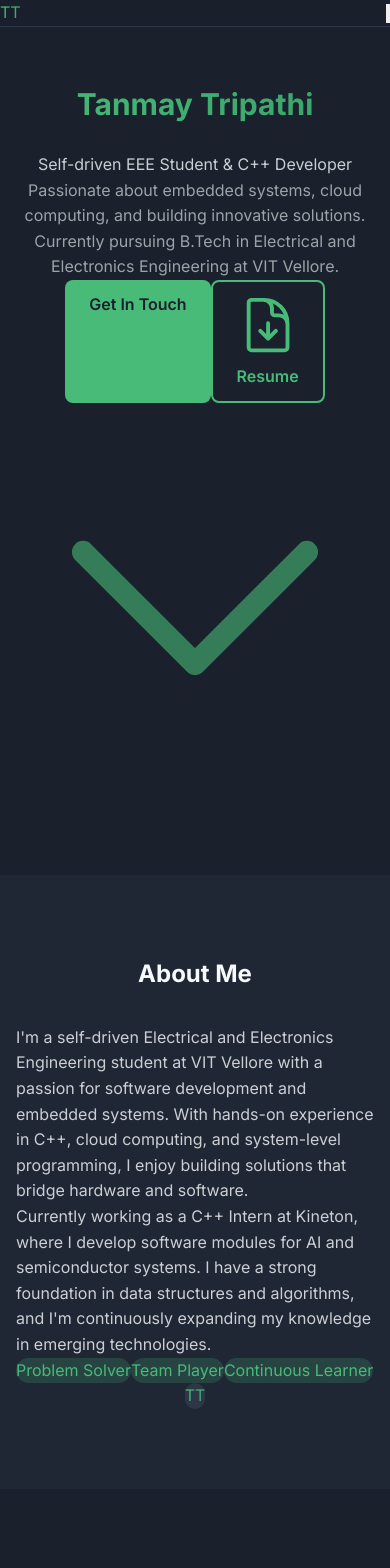
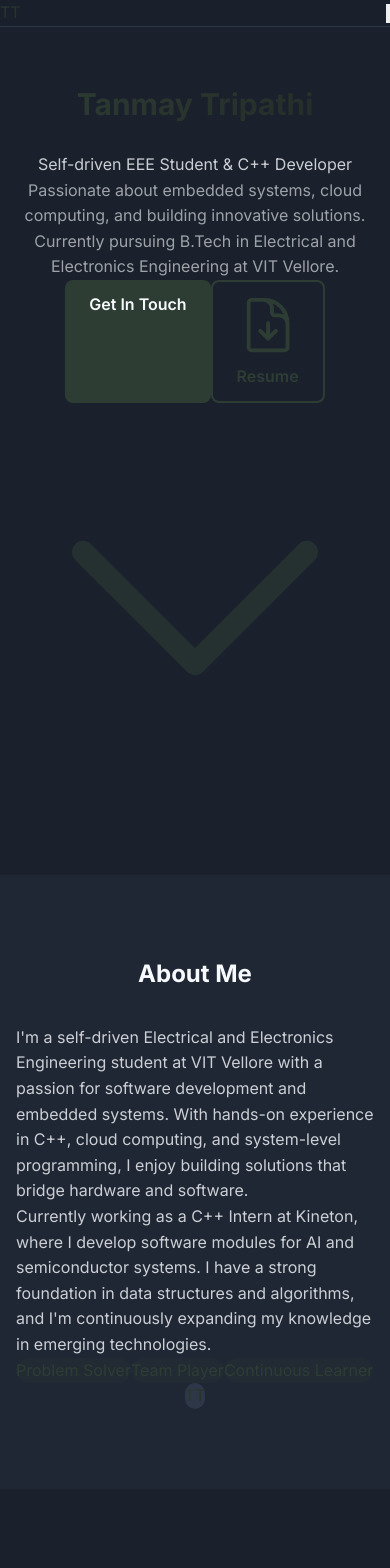
Before and after one commit to rhyode/portfolio, a Next.js app: page / in a window 390 px wide. Shown: the top 1568 px of the page. Built offline with nearby package versions, Linux system fonts and the light colour scheme.

Commit message:
Fix mobile navigation z-index and update accent color to darker green

```diff
--- a/src/app/globals.css
+++ b/src/app/globals.css
@@ -43,18 +43,18 @@
     }
 
     ::-webkit-scrollbar-thumb:hover {
-        background: #48bb78;
+        background: #2d3d34;
     }
 
     /* Selection styling */
     ::selection {
-        background: #48bb78;
+        background: #2d3d34;
         color: #1a202c;
     }
 
     /* Focus styles for accessibility */
     *:focus {
-        outline: 2px solid #48bb78;
+        outline: 2px solid #2d3d34;
         outline-offset: 2px;
     }
 }
@@ -66,8 +66,8 @@
         border-radius: 0.5rem;
         transition: all 0.3s ease;
         transform: scale(1);
-        background-color: #48bb78;
-        color: #1a202c;
+        background-color: #2d3d34;
+        color: #f7fafc;
         border: none;
         cursor: pointer;
         text-decoration: none;
@@ -75,7 +75,7 @@
     }
 
     .btn-primary:hover {
-        background-color: #38a169;
+        background-color: #242a26;
         transform: scale(1.05);
     }
 
@@ -84,8 +84,8 @@
         padding: 0.75rem 1.5rem;
         border-radius: 0.5rem;
         transition: all 0.3s ease;
-        border: 2px solid #48bb78;
-        color: #48bb78;
+        border: 2px solid #2d3d34;
+        color: #2d3d34;
         background-color: transparent;
         cursor: pointer;
         text-decoration: none;
@@ -93,8 +93,8 @@
     }
 
     .btn-secondary:hover {
-        background-color: #48bb78;
-        color: #1a202c;
+        background-color: #2d3d34;
+        color: #f7fafc;
     }
 
     .section-padding {
@@ -116,7 +116,7 @@
         font-size: 2.25rem;
         font-weight: 700;
         margin-bottom: 1.5rem;
-        background: linear-gradient(135deg, #48bb78, #38a169);
+        background: linear-gradient(135deg, #2d3d34, #242a26);
         -webkit-background-clip: text;
         -webkit-text-fill-color: transparent;
         background-clip: text;
@@ -146,11 +146,11 @@
         padding: 1.5rem;
         transition: all 0.3s ease;
         background-color: #2d3748;
-        border: 1px solid rgba(72, 187, 120, 0.1);
+        border: 1px solid rgba(45, 61, 52, 0.1);
     }
 
     .card:hover {
-        box-shadow: 0 10px 30px rgba(72, 187, 120, 0.2);
+        box-shadow: 0 10px 30px rgba(45, 61, 52, 0.2);
     }
 
     .nav-link {
@@ -161,11 +161,11 @@
     }
 
     .nav-link:hover {
-        color: #48bb78;
+        color: #2d3d34;
     }
 
     .text-gradient {
-        background: linear-gradient(135deg, #48bb78, #38a169);
+        background: linear-gradient(135deg, #2d3d34, #242a26);
         -webkit-background-clip: text;
         -webkit-text-fill-color: transparent;
         background-clip: text;
@@ -174,11 +174,11 @@
     .glass {
         backdrop-filter: blur(10px);
         background: rgba(45, 55, 72, 0.3);
-        border: 1px solid rgba(72, 187, 120, 0.1);
+        border: 1px solid rgba(45, 61, 52, 0.1);
     }
 
     .glow-effect {
-        box-shadow: 0 0 20px rgba(72, 187, 120, 0.3);
+        box-shadow: 0 0 20px rgba(45, 61, 52, 0.3);
     }
 }
 
@@ -200,15 +200,15 @@
     }
 
     .bg-accent {
-        background-color: #48bb78;
+        background-color: #2d3d34;
     }
 
     .bg-accent-hover {
-        background-color: #38a169;
+        background-color: #242a26;
     }
 
     .bg-dark-accent\/20 {
-        background-color: rgba(72, 187, 120, 0.2);
+        background-color: rgba(45, 61, 52, 0.2);
     }
 
     .text-dark-text {
@@ -228,11 +228,11 @@
     }
 
     .text-accent {
-        color: #48bb78;
+        color: #2d3d34;
     }
 
     .text-accent-hover {
-        color: #38a169;
+        color: #242a26;
     }
 
     .border-dark-surface {
@@ -240,7 +240,7 @@
     }
 
     .border-accent {
-        border-color: #48bb78;
+        border-color: #2d3d34;
     }
 
     .animate-fade-in {
@@ -287,12 +287,12 @@
 
 @keyframes glow {
     from {
-        box-shadow: 0 0 5px #48bb78;
+        box-shadow: 0 0 5px #2d3d34;
     }
     to {
         box-shadow:
-            0 0 20px #48bb78,
-            0 0 30px #48bb78;
+            0 0 20px #2d3d34,
+            0 0 30px #2d3d34;
     }
 }
 
@@ -309,10 +309,10 @@
 @keyframes pulse-glow {
     0%,
     100% {
-        box-shadow: 0 0 5px rgba(72, 187, 120, 0.5);
+        box-shadow: 0 0 5px rgba(45, 61, 52, 0.5);
     }
     50% {
-        box-shadow: 0 0 20px rgba(72, 187, 120, 0.8);
+        box-shadow: 0 0 20px rgba(45, 61, 52, 0.8);
     }
 }
 
--- a/src/components/MobileNav.tsx
+++ b/src/components/MobileNav.tsx
@@ -40,14 +40,14 @@ const MobileNav = () => {
       {/* Overlay */}
       {isOpen && (
         <div
-          className="fixed inset-0 bg-black/50 backdrop-blur-sm z-40"
+          className="fixed inset-0 bg-black/50 backdrop-blur-sm z-[100]"
           onClick={closeMenu}
         />
       )}
 
       {/* Mobile Menu */}
       <div
-        className={`fixed top-0 right-0 h-full w-64 bg-dark-surface transform transition-transform duration-300 ease-in-out z-50 ${
+        className={`fixed top-0 right-0 h-full w-64 bg-dark-surface transform transition-transform duration-300 ease-in-out z-[101] ${
           isOpen ? "translate-x-0" : "translate-x-full"
         }`}
       >
@@ -79,7 +79,8 @@ const MobileNav = () => {
           <a
             href="mailto:tanmaytrip59@gmail.com"
             onClick={closeMenu}
-            className="block w-full text-center bg-accent hover:bg-accent-hover text-dark-bg font-semibold py-3 px-6 rounded-lg transition-all duration-300"
+            className="block w-full text-center font-semibold py-3 px-6 rounded-lg transition-all duration-300"
+            style={{ backgroundColor: "#2d3d34", color: "#f7fafc" }}
           >
             Get In Touch
           </a>
--- a/tailwind.config.js
+++ b/tailwind.config.js
@@ -12,7 +12,7 @@ module.exports = {
         "dark-bg": "#1A202C",
         "dark-surface": "#2D3748",
         "dark-text": "#F7FAFC",
-        "dark-accent": "#48BB78",
+        "dark-accent": "#2d3d34",
 
         // Direct color definitions
         background: {
@@ -29,24 +29,24 @@ module.exports = {
           muted: "#6B7280",
         },
         accent: {
-          DEFAULT: "#48BB78",
-          hover: "#38A169",
-          light: "#68D391",
+          DEFAULT: "#2d3d34",
+          hover: "#242a26",
+          light: "#3e4f42",
         },
       },
       backgroundColor: {
         "dark-bg": "#1A202C",
         "dark-surface": "#2D3748",
-        "dark-accent": "#48BB78",
+        "dark-accent": "#2d3d34",
       },
       textColor: {
         "dark-text": "#F7FAFC",
-        "dark-accent": "#48BB78",
-        "accent-hover": "#38A169",
+        "dark-accent": "#2d3d34",
+        "accent-hover": "#242a26",
       },
       borderColor: {
         "dark-surface": "#2D3748",
-        "dark-accent": "#48BB78",
+        "dark-accent": "#2d3d34",
       },
       fontFamily: {
         sans: ["Inter", "system-ui", "sans-serif"],
@@ -68,16 +68,16 @@ module.exports = {
           "100%": { transform: "translateY(0)", opacity: "1" },
         },
         glow: {
-          "0%": { boxShadow: "0 0 5px #48BB78" },
-          "100%": { boxShadow: "0 0 20px #48BB78, 0 0 30px #48BB78" },
+          "0%": { boxShadow: "0 0 5px #2d3d34" },
+          "100%": { boxShadow: "0 0 20px #2d3d34, 0 0 30px #2d3d34" },
         },
         float: {
           "0%, 100%": { transform: "translateY(0px)" },
           "50%": { transform: "translateY(-10px)" },
         },
         "pulse-glow": {
-          "0%, 100%": { boxShadow: "0 0 5px rgba(72, 187, 120, 0.5)" },
-          "50%": { boxShadow: "0 0 20px rgba(72, 187, 120, 0.8)" },
+          "0%, 100%": { boxShadow: "0 0 5px rgba(45, 61, 52, 0.5)" },
+          "50%": { boxShadow: "0 0 20px rgba(45, 61, 52, 0.8)" },
         },
       },
       backgroundImage: {
```
